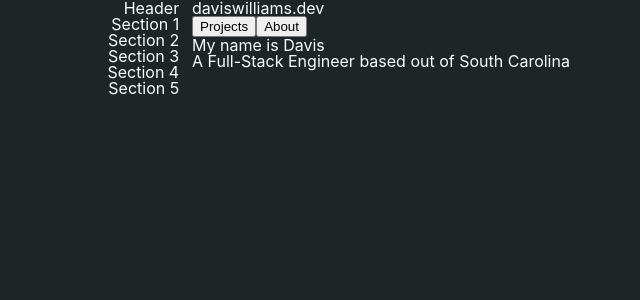
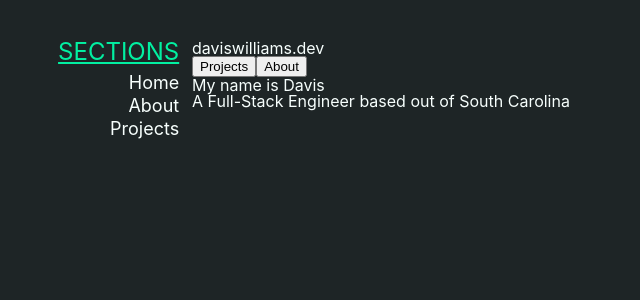
Before and after one commit to dwilliams304/portfolio-v3, a React (Vite) app: page / in a window 1280 px wide. Shown: the top 300 px of the page, without its empty margins (0-640 px from the left). Built offline with nearby package versions, Linux system fonts and the light colour scheme.

Commit message:
wip: sections list

```diff
--- a/src/components/layout/SectionsList.tsx
+++ b/src/components/layout/SectionsList.tsx
@@ -1,13 +1,11 @@
 export default function SectionsList(){
     return(
         <div className="sl-container">
-            <h2 className="sl-header">Header</h2>
+            <h2 className="sl-header">Sections</h2>
             <ul className="sl-list">
-                <li>Section 1</li>
-                <li>Section 2</li>
-                <li>Section 3</li>
-                <li>Section 4</li>
-                <li>Section 5</li>
+                <li className="txt-underline-effect">Home</li>
+                <li className="txt-underline-effect">About</li>
+                <li className="txt-underline-effect">Projects</li>
             </ul>
         </div>
     )
--- a/src/components/layout/_layouts.css
+++ b/src/components/layout/_layouts.css
@@ -1,10 +1,35 @@
 /* Sections List */
 .sl-container {
     position: absolute;
-    top: 0; left: 0;
+    top: 5vh; left: 0;
     width: 14%;
     text-align: right;
+
+    display: flex; flex-direction: column;
+    gap: 10px 0;
 }
+
+.sl-header {
+    text-transform: uppercase;
+    font-size: 24px;
+    text-decoration: underline;
+    color: var(--primaryColor);
+}
+
+.sl-list {
+    display: flex; flex-direction: column;
+    gap: 5px 0;
+    font-size: 18px;
+}
+
+.sl-list li {
+    cursor: pointer;
+    transition: var(--trs_SHORT);
+}
+.sl-list li:hover {
+    color: var(--secondaryColor);
+}
+
 
 .cb-hover-area {
     position: absolute;
--- a/src/styles/index.css
+++ b/src/styles/index.css
@@ -24,6 +24,11 @@
   --shd_SM: none;
   --shd_MD: var(--backgroundColor_Dark) 0px 48px 100px 0px;;
   --shd_LG: none;
+
+  /* Transition */
+  --trs_SHORT: all 100ms ease-in-out;
+  --trs_MED: all 175ms ease-in-out;
+  --trs_LONG: all 300ms ease-in-out;
 }
 
 body {
@@ -33,5 +38,24 @@ body {
 
 .site-container  {
   width: 70%;
-  margin: 0 auto;
+  margin: 5vh auto;
 }
+
+.txt-underline-effect{
+  position: relative;
+}
+.txt-underline-effect::before {
+  content: "";
+  position: absolute;
+  top: 0;
+  right: 0;
+  bottom: 0;
+  left: 0;
+  border-bottom: 1px solid var(--secondaryColor);
+  transform: scaleX(0);
+
+  transition: transform 0.2s ease-in-out;
+}
+.txt-underline-effect:hover::before {
+  transform: scaleX(100%);
+}
```
